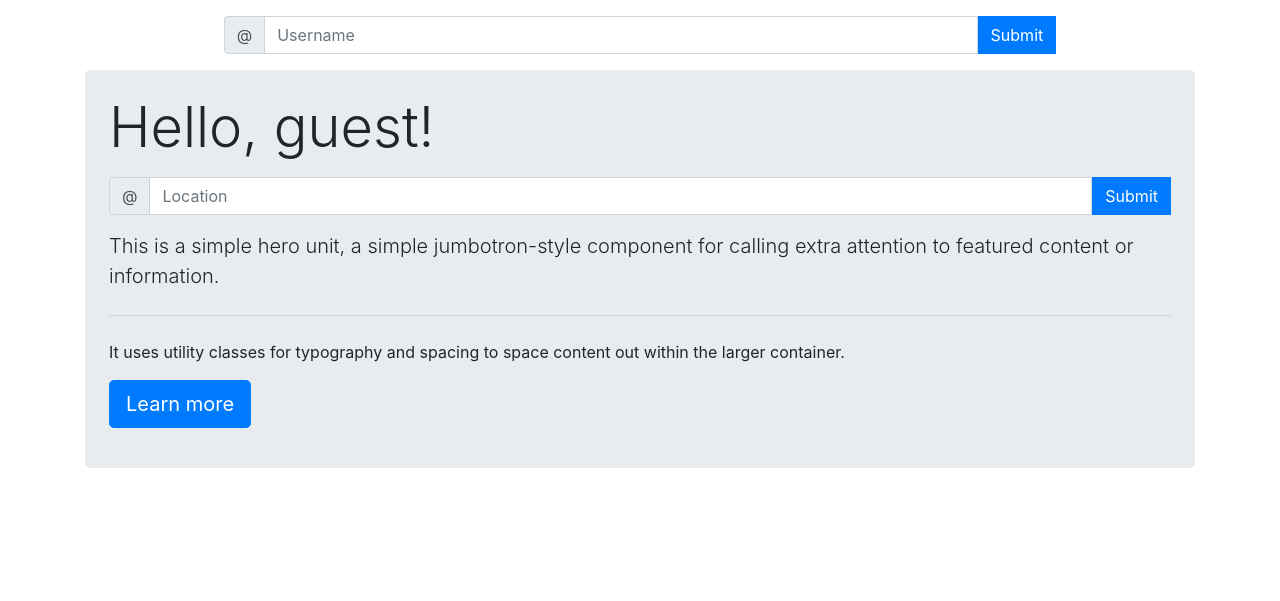
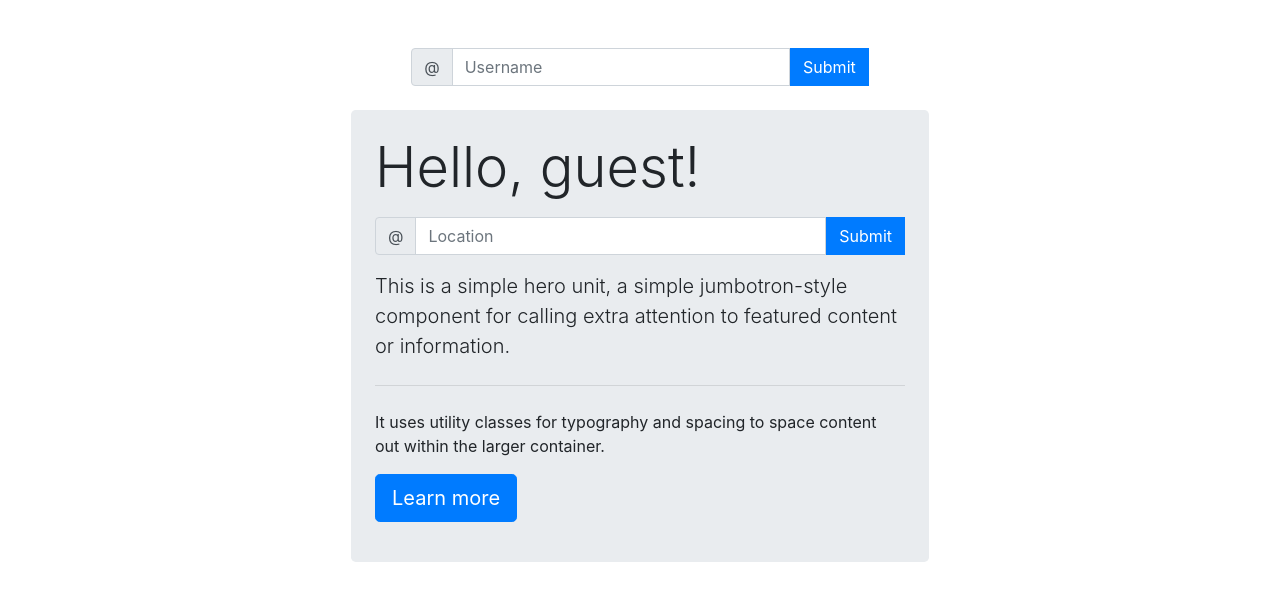
Before and after one commit to FEDavid/Basic_weather, a Flask app: page / in a window 1280 px wide. Shown: the top 601 px of the page. Run offline with Flask 3, Linux system fonts and the light colour scheme; some libraries are stand-ins or nearby versions.

Commit message:
Updated GUI with basic colour scheme and minor icon changes

```diff
--- a/Templates/index.html
+++ b/Templates/index.html
@@ -1,17 +1,28 @@
+<!DOCTYPE html>
+<html lang="en">
+<head>
+  <meta charset="UTF-8">
+  <meta http-equiv="X-UA-Compatible" content="IE=edge">
+  <meta name="viewport" content="width=device-width, initial-scale=1.0">
+  <title>Document</title>
+  <!-- Style -->
   <!-- Prereqs -->
   <link rel="stylesheet" href="https://cdn.jsdelivr.net/npm/bootstrap@4.0.0/dist/css/bootstrap.min.css" integrity="sha384-Gn5384xqQ1aoWXA+058RXPxPg6fy4IWvTNh0E263XmFcJlSAwiGgFAW/dAiS6JXm" crossorigin="anonymous">
   <script src="https://code.jquery.com/jquery-3.2.1.slim.min.js" integrity="sha384-KJ3o2DKtIkvYIK3UENzmM7KCkRr/rE9/Qpg6aAZGJwFDMVNA/GpGFF93hXpG5KkN" crossorigin="anonymous"></script>
   <script src="https://cdn.jsdelivr.net/npm/popper.js@1.12.9/dist/umd/popper.min.js" integrity="sha384-ApNbgh9B+Y1QKtv3Rn7W3mgPxhU9K/ScQsAP7hUibX39j7fakFPskvXusvfa0b4Q" crossorigin="anonymous"></script>
   <script src="https://cdn.jsdelivr.net/npm/bootstrap@4.0.0/dist/js/bootstrap.min.js" integrity="sha384-JZR6Spejh4U02d8jOt6vLEHfe/JQGiRRSQQxSfFWpi1MquVdAyjUar5+76PVCmYl" crossorigin="anonymous"></script>
+  <link rel="stylesheet" href="{{ url_for('static', filename='css/main.css') }}">
   <link rel="stylesheet" href="https://fonts.googleapis.com/css2?family=Material+Symbols+Sharp:opsz,wght,FILL,GRAD@20..48,100..700,0..1,-50..200" />
+</head>
+<body>
 
   <!-- CONTAINER -->
-<div class="container">
+<div class="container pt-4 my-4 w-50" id="main_container">
   <!-- CONTENT -->
 
   <!-- GET USER'S NAME -->
   <form action='/set_name' method="POST">
-<div class="input-group ml-auto mr-auto w-75 mb-3 mt-3">
+  <div class="input-group mx-auto w-75">
     <div class="input-group-prepend">
       <span class="input-group-text" id="basic-addon1">@</span>
     </div>
@@ -21,15 +32,15 @@
   </form>
   <!-- GET USER'S NAME -->
 
-<div class="container-xl" style="width: 100%;">
-  <div class="row d-flex">
-    <div class="col">
-      <div class="jumbotron container-fluid p-4 mb-0" style="height: 100%;">
+  <div class="container-xl pt-4 pb-3 px-3" style="width: 100%;">
+    <div class="row d-flex flex-wrap-reverse">
+      <div class="col mb-3">
+        <div class="jumbotron container-fluid p-4 mb-0 shadow p-3" style="height: 100%;">
           <h1 class="display-4">{{ greeting }}</h1>
 
           <!-- GET USER'S NAME -->
           <form action='/get_weather' method="POST">
-          <div class="input-group ml-auto mr-auto mb-3 mt-3">
+            <div class="input-group mx-auto my-3">
               <div class="input-group-prepend">
                 <span class="input-group-text" id="basic-addon1">@</span>
               </div>
@@ -48,8 +59,8 @@
       </div>
       </div>
       <!-- IGNORE ERROR, CODE WORKS FINE -->
-    <div class="col-s" style="display: {{ display }};">
-      <div class="card p-4" style="width: 100%; height: 100%;">
+      <div class="col-4 mb-3" style="display: {{ display }};">
+        <div class="card p-4 shadow p-3 border-0" style="width: 100%; height: 100%;">
           <img src="{{ weather_icon }}" height="100px">
           <div class="card-body d-flex flex-column justify-content-between" style="text-align: center;">
             <div>
@@ -69,3 +80,6 @@
 <!-- CONTENT -->
 </div>
 <!-- CONTAINER -->
+
+</body>
+</html>
--- a/app.py
+++ b/app.py
@@ -6,13 +6,13 @@ print (sys.version)
 app = Flask(__name__, static_folder="static")
 location = ""
 img = path.join('static', 'images')
+display = "none"
 
 # FLASK ----------------------------------------------------------------
 
 @app.route('/',methods=["GET","POST"])
 def index():
     greeting = check_greeting()
-    display = "none"
     return render_template("index.html", greeting = greeting, location = location, display=display)
 
 @app.route('/set_name', methods=["POST"])
@@ -22,11 +22,10 @@ def set_name():
     greeting = "Hello, " + user_name.capitalize() + "!"
 
     # create a response object
-    resp = make_response(render_template("index.html", greeting = greeting, location = location))
+    resp = make_response(render_template("index.html", greeting = greeting, display=display))
 
     # set a cookie with the user's name
     resp.set_cookie('user_name', user_name)
-
     return resp
 
 @app.route('/get_weather', methods=["POST"])
--- a/weather.py
+++ b/weather.py
@@ -54,6 +54,8 @@ def get_weather(location):
       wind_speed = w["speed"]
       wind_deg = w["deg"]
 
+      location = location.capitalize()
+
       # print following values
       location_out = "\n{0:<30} {1}\n".format("Location:", location)
       temp_out = "{:.2f}{}\n".format(current_temperature, degree_sign)
```
Lines whose indentation alone changed are shown as unchanged.
